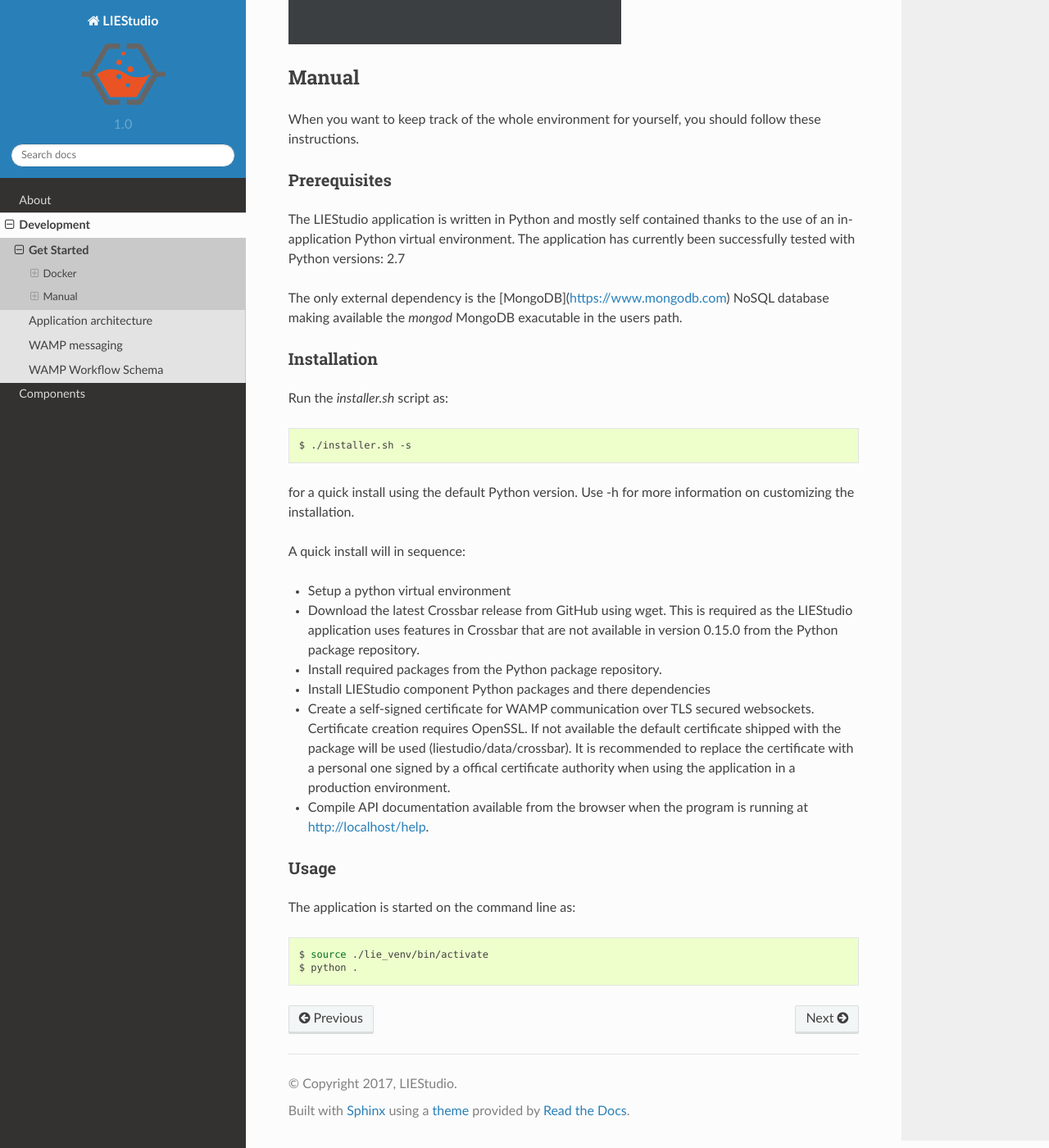
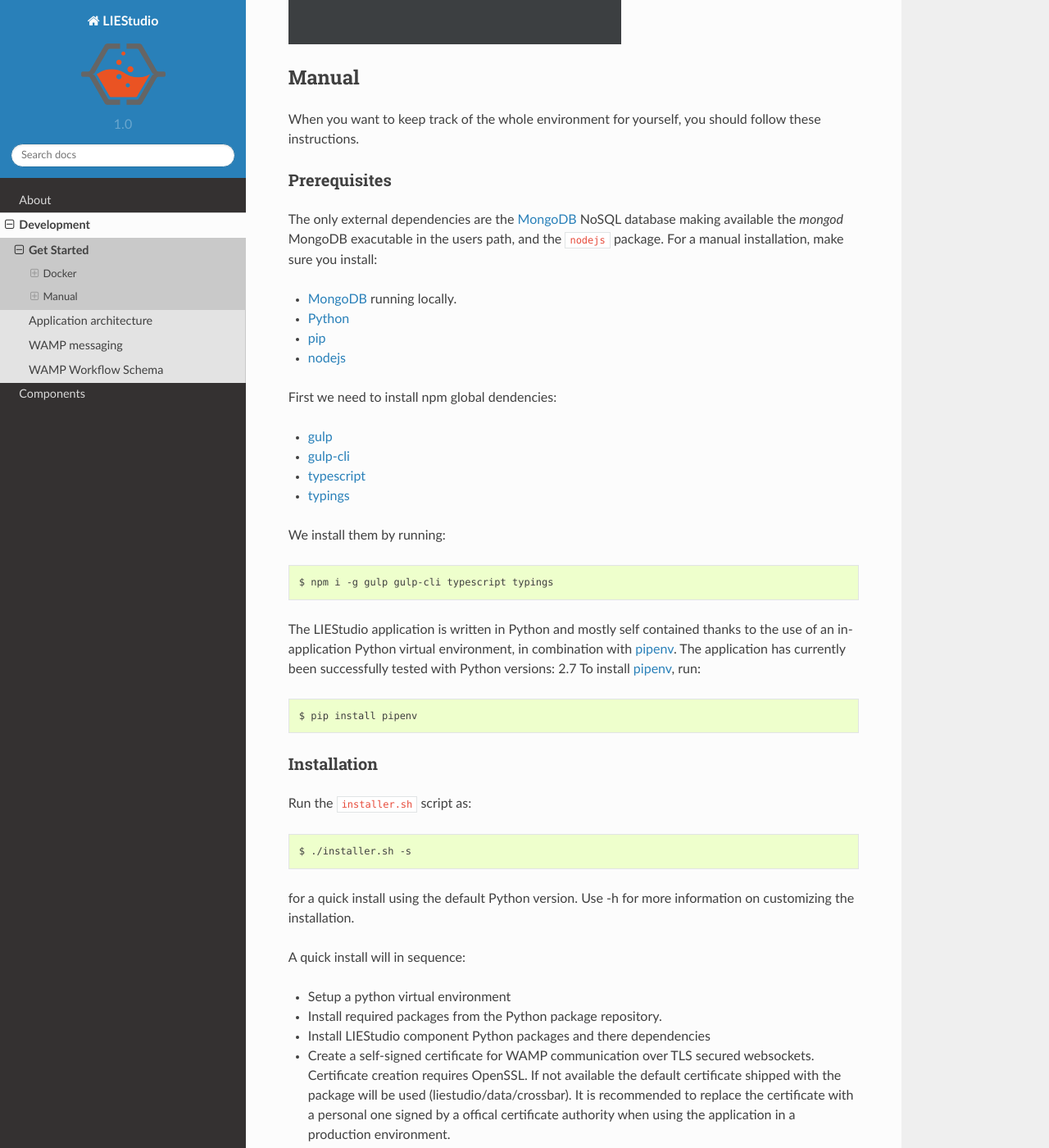
Before and after one commit to MD-Studio/MDStudio, a Sphinx documentation site: the page built from docs/development/get-started.rst, in a window 1280 px wide and 1400 px high, scrolled down 2504 px. Shown: the whole window at 82% size. Built offline with Sphinx 7.4.7 and the Read the Docs theme 2.0.0, drawn with Linux system fonts in a browser that asks for light colours; formulas are drawn with MathJax 3; some of the changed text lies outside the part shown.

Commit message:
Simplified installer

```diff
--- a/docs/development/get-started.rst
+++ b/docs/development/get-started.rst
@@ -98,16 +98,41 @@
 
 Prerequisites
 ~~~~~~~~~~~~~
+The only external dependencies are the MongoDB_ NoSQL database
+making available the `mongod` MongoDB exacutable in the users path, and the ``nodejs`` package.
+For a manual installation, make sure you install:
+
+* MongoDB_ running locally.
+* Python_
+* pip_
+* nodejs_
+
+First we need to install npm global dendencies:
+
+* gulp_
+* gulp-cli_
+* typescript_
+* typings_
+
+We install them by running:
+
+.. code-block:: bash
+
+    $ npm i -g gulp gulp-cli typescript typings
+
 The LIEStudio application is written in Python and mostly self contained thanks to the
-use of an in-application Python virtual environment.
+use of an in-application Python virtual environment, in combination with pipenv_.
 The application has currently been successfully tested with Python versions: 2.7
+To install pipenv_, run:
 
-The only external dependency is the [MongoDB](https://www.mongodb.com) NoSQL database
-making available the `mongod` MongoDB exacutable in the users path.
+.. code-block:: bash
+
+    $ pip install pipenv
+
 
 Installation
 ~~~~~~~~~~~~
-Run the `installer.sh` script as:
+Run the ``installer.sh`` script as:
 
 .. code-block:: bash
 
@@ -119,9 +144,6 @@
 A quick install will in sequence:
 
 * Setup a python virtual environment
-* Download the latest Crossbar release from GitHub using wget. This is required as the
-  LIEStudio application uses features in Crossbar that are not available in version
-  0.15.0 from the Python package repository.
 * Install required packages from the Python package repository.
 * Install LIEStudio component Python packages and there dependencies
 * Create a self-signed certificate for WAMP communication over TLS secured websockets.
@@ -138,32 +160,40 @@
 
 .. code-block:: bash
 
-    $ source ./lie_venv/bin/activate
+    $ pipenv shell
+    $ _VENV_NAME=$(basename $(pwd))
+    $ _VENVPATH=$(pew dir "${_VENV_NAME}")
+    $ export _PY_VENVPATH=${_VENVPATH}
     $ python .
 
+The three middle lines are needed for python to check whether the application is started
+in the virtual environment. To simplify this, you could either add the value of ``_PY_VENVPATH``
+to your environment variables, or you could put ``export _PY_VENVPATH=${_VENVPATH}`` in your
+``.bashrc`` (or equivalent). Note that you need to replace ``${_VENVPATH}`` with the actual value.
+To retrieve this value, you could ``echo ${_VENVPATH}`` instead of ``python .``
 
+Once you've done this, the startup of the application reduces to:
 
+.. code-block:: bash
 
+    $ pipenv shell
+    $ python .
 
+To exit the virtual environment, simply run
 
+.. code-block:: bash
 
-
-
-
-
-
-
-
-
-
-
-
-
-
-
-
-
-
+    $ deactivate
 
 
 .. _Docker: https://www.docker.com/
+.. _MongoDB: https://www.mongodb.com
+.. _pipenv: https://github.com/kennethreitz/pipenv_
+.. _Python: https://www.python.org/download/releases/2.7/
+.. _pip: https://pip.pypa.io/en/stable/installing/
+.. _nodejs: https://nodejs.org/en/
+
+.. _gulp: http://gulpjs.com/
+.. _gulp-cli: https://github.com/gulpjs/gulp-cli
+.. _typescript: https://www.typescriptlang.org/
+.. _typings: https://github.com/typings/typings
```
Also changed, not shown: 3 other files.
